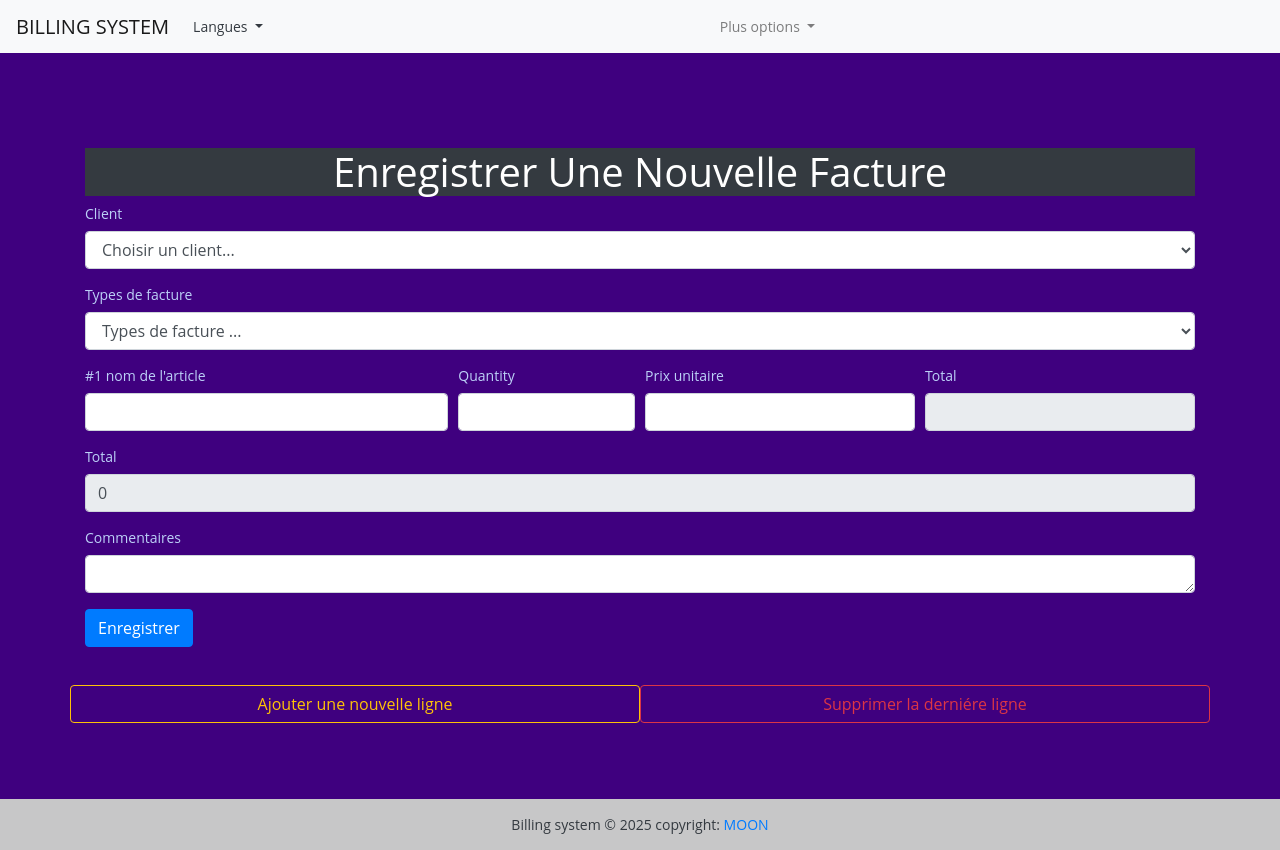
After one commit to malexmalemba/django_billing, a Django app: page /add-thefac in a window 1280 px wide. The commit adds this page. Run offline with Django 5.2, Linux system fonts and the light colour scheme.

Commit message:
feat: add_thefac

```diff
--- a/billing/models.py
+++ b/billing/models.py
@@ -81,7 +81,7 @@ class Thefac (models.Model):
         verbose_name_plural = "Thefacs"
 
     def __str__ (self):
-        return f"{self.client.Name}_{self.client_date_time}"
+        return f"{self.client.Name}_{self.thefac_date_time}"
 
 
     @property
@@ -97,7 +97,7 @@ class Article (models.Model):
     author :allmoongood2024@gmail.com
     """
 
-    client = models.ForeignKey (Client, on_delete=models.CASCADE)
+    thefac = models.ForeignKey (Client, on_delete=models.CASCADE)
 
     Name = models.CharField (max_length=32)
 
--- a/billing/urls.py
+++ b/billing/urls.py
@@ -4,5 +4,6 @@ from . import views
 
 urlpatterns = [
     path ('',views.HomeView.as_view(), name='home'),
-    path ('add-client',views.AddClientView.as_view(), name='add-client')
+    path ('add-client',views.AddClientView.as_view (), name='add-client'),
+    path ('add-thefac',views.AddThefacView.as_view (), name='add-thefac')
 ]
--- a/billing/views.py
+++ b/billing/views.py
@@ -4,7 +4,7 @@ from .models import*
 from django.contrib import messages
 # Create your views here.
 
-
+from django.db import transaction
 
 
 class HomeView (View):
@@ -40,15 +40,15 @@ class AddClientView (View):
 
 
         data = {
-            'name': request.POST.get ('name'),
-            'email': request.POST.get ('email'),
-            'telephone':request.POST.get ('telephone'),
+            'Name': request.POST.get ('name'),
+            'Email': request.POST.get ('email'),
+            'Telephone':request.POST.get ('telephone'),
             'Adresse': request.POST.get ('adresse'),
-            'sexe': request.POST.get ('sexe'),
+            'Sexe': request.POST.get ('sexe'),
             'Age':request.POST.get ('age'),
-            'ville': request.POST.get('ville'),
-            'vode_postal': request.POST.get ('code_postal'),
-            'eng_par':request.user
+            'Ville': request.POST.get('ville'),
+            'Code_postal': request.POST.get ('code_postal'),
+            'Eng_par':request.user
         }
 
         try:
@@ -65,3 +65,87 @@ class AddClientView (View):
             messages.error (request, f"Sorry our system is detecting the  following issues  {e}.")
 
         return render (request, self.templates_name)
+
+
+
+
+class AddThefacView (View):
+
+    """ add a new thefac view """
+
+    templates_name = 'add_thefac.html'
+
+    client = Client.objects.select_related('Eng_par').all()
+
+    context = {
+        'clients ': client
+    }
+
+
+    def get (self, request, *args, **kwargs):
+        return render (request, self.templates_name, self.context)
+
+    @transaction.atomic
+    def post (self, request, *args, **kwargs):
+
+        print (request.POST)
+
+        items = []
+
+        try:
+
+            client = request.POST.get ('client')
+
+            type = request.POST.get ('thefac_type')
+
+            articles = request.POST.getlist ('article')
+
+            qties = request.POST.getlist('qty')
+
+            units = request.POST.getlist('unit')
+
+            total_a = request.POST.getlist('total-a')
+
+            total = request.POST.get('total')
+
+            commentaires = request.POST.get ('commentaires')
+
+
+            thefac_object = {
+                'client_id': client,
+                'Eng_par'  :request.user,
+                'Total'   : total,
+                'Thefac_type': type,
+                'Commentaires':  commentaires
+            }
+
+
+            thefac = Thefac.objects.create(**thefac_object)
+
+            for index,  article in enumerate (articles):
+
+                data= Article(
+                    thefac_id = thefac.id,
+                    Name = article,
+                    Quantity=qties[index],
+                    Prix_unitaire=[index],
+                    Total=total_a[index],
+
+                )
+
+                items.append (data)
+
+            created = Article.objects.bulk_create (items)
+
+            if created:
+                messages.success (request, "Data saved successfully.")
+
+            else:
+
+                messages.error (request, "Sorry please try again the sent data is corrupt.")
+
+        except  Exception as e :
+
+            messages.error(request, f"Sorry the following error has occured {e}.")
+
+        return render (request, self.templates_name, self.context)
--- a/static/style.css
+++ b/static/style.css
@@ -1,11 +1,10 @@
+
 body{
-    background-color: blue;
-}body{
     margin: 0;
     padding: 0;
     font: 400 .875rem 'Open Sans', sans-serif;
     color: #bcd0f7;
-    background: #1A233A;
+    background: #3f007f;
     position: relative;
     height: 100%;
 }
@@ -31,7 +30,7 @@ body{
     margin: 1rem 0 0 0;
     padding: 1rem;
     line-height: 180%;
-    background: #1a233a;
+    background: #3f007f;
 }
 .thefac-container .thefac-details .thefac-num {
     text-align: right;
@@ -72,7 +71,7 @@ body{
     margin: 0 0 1rem 0;
     display: inline-block;
     padding: 1rem;
-    background: #1a233a;
+    background: #3f007f;
     -webkit-border-radius: 50px;
     -moz-border-radius: 50px;
     border-radius: 50px;
@@ -107,7 +106,7 @@ body{
     color: #ffffff;
 }
 .client-table > tbody tr:hover {
-    background: #172033;
+    background: #2f71c1;
 }
 .client-table > tbody tr:nth-of-type(even) {
     background-color: #1a243a;
--- /dev/null
+++ b/templates/add_thefac.html
@@ -0,0 +1,170 @@
+{% extends "base.html" %}
+
+{% block content %}
+
+
+<br><br><br><br>
+
+<h1 class="text-capitalize text-center mx-10 bg-dark text-white"> Enregistrer une nouvelle facture </h1>
+
+<form method="post">
+
+    {% csrf_token %}
+
+    <div class="form-row">
+        <div class="form-group col-md-12">
+            <label for="client">Client</label>
+            <select name="client" class="form-control" id="Client">
+                <option> Choisir un client... </option>
+                {% for client in clients %}
+                    <option value="{{client.id}}">{{forloop.counter}}-{{client.name}}</option>
+                {% endfor %}
+            </select>
+        </div>
+    </div>
+
+    <div class="form-row">
+        <div class="form-group col-md-12">
+            <label for="thefac"> Types de facture </label>
+            <select name="thefac_type" class="form-control" id="thefac">
+                <option>Types de facture ... </option>
+                <option value="R">RECU</option>
+                <option value="FI">FACTURE_INCERTAINE</option>
+                <option value="I">FACTURE</option>
+            </select>
+        </div>
+    </div>
+
+    <div id="wrapper">
+
+        <div class="form-row">
+            <div class="form-group col-md-4">
+                <label for="article-1">#1 nom de l'article </label>
+                <input required name="article" type="text" class="form-control" id="article-1">
+            </div>
+
+            <div class="form-group col-md-2">
+                <label for="qty-1"> Quantity </label>
+                <input required name="qty" type="number" min="1" step="0.1" class="form-control" id="qty-1">
+            </div>
+
+            <div class="form-group col-md-3">
+                <label for="unit-1"> Prix unitaire </label>
+                <input required name="unit" type="number" min="1" step="0.1" onchange="handleChangeSingleArticle(this.id)" class="form-control" id="unit-1">
+            </div>
+
+            <div class="form-group col-md-3">
+                <label for="total-a-1"> Total </label>
+                <input required name="total-a" type="number" min="1" step="0.1" readonly class="form-control"
+                    id="total-a-1">
+            </div>
+
+        </div>
+
+    </div>
+
+    <div class="form-row">
+        <div class="form-group col-md-12">
+            <label for="total"> Total </label>
+            <input value="0" type="number" step="0.1" name="total" readonly class="form-control" id="total">
+        </div>
+    </div>
+
+    <div class="form-row">
+        <div class="form-group col-md-12">
+            <label for="commentaires"> Commentaires </label>
+            <textarea class="form-control" name="commentaires" id="commentaires" cols="30" rows="1"></textarea>
+        </div>
+    </div>
+
+    <button type="submit" class="btn btn-primary">Enregistrer</button>
+
+</form>
+
+<br><br>
+
+<div class="row">
+
+
+    <button id="btn-add" class="btn btn-outline-warning w-50 col-md-6"> Ajouter une nouvelle ligne </buttn>
+    <button id="btn-remove" class="btn btn-outline-danger w-50 col-md-6"> Supprimer la derniére ligne </buttn>
+
+</div>
+
+<br><br><br><br>
+
+
+
+<script type="text/javascript">
+
+    // click to add new line item
+
+    $(document).on('click', '#btn-add', function(){
+
+        var number = $('#wrapper').children().length + 1;
+
+        let formAdd = `
+
+                        <div class="form-row">
+                                <div class="form-group col-md-4">
+                                    <label for="article-${number}">#${number} nom de l'article </label>
+                                    <input required name="article" type="text" class="form-control" id="article-${number}">
+                                </div>
+
+                                <div class="form-group col-md-2">
+                                    <label for="qty-${number}"> Quantity </label>
+                                    <input required name="qty" type="number" min="1" step="0.1"  class="form-control" id="qty-${number}">
+                                </div>
+
+                                <div class="form-group col-md-3">
+                                    <label for="unit-${number}"> Prix unitaire </label>
+                                    <input required name="unit" type="number" min="1" step="0.1" onchange="handleChangeSingleArticle(this.id)"   class="form-control" id="unit-${number}">
+                                </div>
+
+                                <div class="form-group col-md-3">
+                                    <label for="total-a-${number}"> Total </label>
+                                    <input required name="total-a" type="number" min="1" step="0.1"   readonly class="form-control"
+                                        id="total-a-${number}">
+                                </div>
+
+                        </div>
+                    `;
+
+
+        $("#wrapper:last").append(formAdd);
+    })
+
+
+    // Remove last item line
+
+    $(document).on('click', '#btn-remove', function(){
+        $("#wrapper").children().last().remove();
+    })
+
+    // compute defferent totals 12
+
+    function handleChangeSingleArticle(id){
+
+        console.log(id.toString().split('-'))
+        let articleId = id.split('-')[1];
+
+        let idQty = `#qty-${articleId}`;
+
+        let unitId = `#unit-${articleId}`;
+
+        let totalIdLine = `#total-a-${articleId}`;
+
+        let totalLine = parseFloat($(idQty).val()) * parseFloat($(unitId).val());
+
+        $(totalIdLine).val(totalLine);
+
+        $('#total').val(parseFloat($('#total').val()) + totalLine);
+
+    }
+
+// TODO This code is not completed you need to add a busness logic for changing in quantity and removving the last item line.
+
+</script>
+
+
+{% endblock content %}
--- a/templates/base.html
+++ b/templates/base.html
@@ -1,14 +1,22 @@
 <!DOCTYPE html>
 {% load static %}
 <html lang="fr">
+
 <head>
   <meta charset="UTF-8">
-    <meta http-equiv="X-UA-Compatible" content="IE-edge">
-    <meta name="vieport" content="width=device-width, initial-scale=1.0">
-    <! -- bootstrapp -- >
-    <link rel="stylesheet" href="https://cdn.jsdelivr.net/npm/bootstrap@4.0.0/dist/css/bootstrap.min.css" integrity="sha384-Gn5384xqQ1aoWXA+058RXPxPg6fy4IWvTNh0E263XmFcJlSAwiGgFAW/dAiS6JXm" crossorigin="anonymous">
+  <meta http-equiv="X-UA-Compatible" content="IE=edge">
+  <meta name="viewport" content="width=device-width, initial-scale=1.0">
+  <!-- bootstrap -->
+  <link rel="stylesheet" href="https://cdn.jsdelivr.net/npm/bootstrap@4.6.2/dist/css/bootstrap.min.css"
+    integrity="sha384-xOolHFLEh07PJGoPkLv1IbcEPTNtaed2xpHsD9ESMhqIYd0nLMwNLD69Npy4HI+N" crossorigin="anonymous">
+
   <link rel="stylesheet" href="{% static 'style.css' %}">
-    <title> Facture </title>
+
+  <!-- jquery -->
+
+  <script src="https://code.jquery.com/jquery-3.6.3.js" integrity="sha256-nQLuAZGRRcILA+6dMBOvcRh5Pe310sBpanc6+QBmyVM="
+    crossorigin="anonymous"></script>
+  <title>Facture</title>
 
 
 
@@ -16,61 +24,55 @@
 <body>
 
 
-
-
-
-
-
-
-</head>
-<body>
-    <! -- header -- >
+  <!-- header  -->
   <header>
     <nav class="navbar navbar-expand-lg navbar-light bg-light">
-            <a class="navbar-brand" href="#">BILLING SYSTEM</a>
-            <button class="navbar-toggler" type="button" data-toggle="collapse" data-target="#navbarSupportedContent" aria-controls="navbarSupportedContent" aria-expanded="false" aria-label="Toggle navigation">
+      <a class="navbar-brand" href="/">BILLING SYSTEM</a>
+      <button class="navbar-toggler" type="button" data-toggle="collapse" data-target="#navbarSupportedContent"
+        aria-controls="navbarSupportedContent" aria-expanded="false" aria-label="Toggle navigation">
         <span class="navbar-toggler-icon"></span>
       </button>
 
       <div class="collapse navbar-collapse" id="navbarSupportedContent">
         <ul class="navbar-nav mr-auto">
-              <li class="nav-item dropdown">
-                <a class="nav-link dropdown-toggle" href="#" id="navbarDropdown" role="button" data-toggle="dropdown" aria-haspopup="true" aria-expanded="false">
-                   Languages
 
+          <div class="nav-item dropdown">
+            <a class="nav-link text-dark dropdown-toggle" href="#" id="navbarDropdown" role="button"
+              data-toggle="dropdown" aria-haspopup="true" aria-expanded="false">
+              Langues
             </a>
             <div class="dropdown-menu">
-                  <a class="dropdown-item" href="#">English</a>
-                  <a class="dropdown-item" href="#">French</a>
-                  <a class="dropdown-item" href="#">Arab</a>
-                  <a class="dropdown-item" href="#">Portuguese</a>
-                  <a class="dropdown-item" href="#">Swahili</a>
-                  <div class="dropdown-divider"></div>
-                  <a class="dropdown-item" href="#">Statistic</a>
+              <a class="dropdown-item" href="#">ENGLISH</a>
+              <a class="dropdown-item" href="#">FRENCH</a>
+              <a class="dropdown-item" href="#">SWAHILI</a>
+              <a class="dropdown-item" href="#">ARAB</a>
+              <a class="dropdown-item" href="#">PORTUGUESE</a>
+
+
             </div>
-              </li>
-
+          </div>
 
         </ul>
 
+      </div>
 
       <div class="collapse navbar-collapse" id="navbarSupportedContent">
         <ul class="navbar-nav mr-auto">
+
           <li class="nav-item dropdown">
-              <a class="nav-link dropdown-toggle" href="#" id="navbarDropdown" role="button" data-toggle="dropdown" aria-haspopup="true" aria-expanded="false">
-                More options
-
+            <a class="nav-link dropdown-toggle" href="#" role="button" data-toggle="dropdown" aria-expanded="false">
+              Plus options
             </a>
             <div class="dropdown-menu">
-                <a class="dropdown-item" href="{% url 'add-client' %}">Add client</a>
-                <a class="dropdown-item" href="#">Add admin </a>
+              <a class="dropdown-item" href="{% url 'add-client' %}">Ajouter un client</a>
+              <a class="dropdown-item" href="{% url 'add-thefac' %}">Ajouter une facture</a>
+              <a class="dropdown-item" href="#">Ajouter un administrateur</a>
               <div class="dropdown-divider"></div>
-                <a class="dropdown-item" href="#">Statistic</a>
+              <a class="dropdown-item" href="#">Statistique</a>
             </div>
           </li>
 
         </ul>
-
 
       </div>
     </nav>
@@ -79,50 +81,55 @@
   <div class="container">
     <div class="wrapper">
       <br>
-          {% for messages in  messages %}
-          <div class="alert {{message.tags}} alert-dismissible " role="alert">
+      {% for message in messages %}
+      <div class="alert {{message.tags}} alert-dismissible" role="alert">
         <button type="button" class="close" data-dismiss="alert" aria-label="Close">
           <span aria-hidden="true">&times;</span>
         </button>
-            {{message|safe}}
+        {{ message|safe }}
       </div>
       {% endfor %}
     </div>
   </div>
 
+  <!-- end header  -->
 
+  <div class="container">
 
+    {% block content %}
 
-
-    <! -- end header -- >
-<div class="container">
-    {% block content %}
     {% endblock content %}
 
   </div>
 
 
-<! --footer -->
+  <!-- footer -->
 
-<footer class="bg-light text-center text-white">
+  <footer class="bg-light text-center text-dark">
 
-    <! --copyright -->
+    <!-- copyright -->
 
-    <div class="text-center p-3 " style="background-color: rgba( 0,0, 0,0.2);">
+    <div class="text-center p-3" style="background-color: rgba(0, 0, 0, 0.2);">
       Billing system © 2025 copyright:
-      <a href="https://Moon.com">MOON</a>
+      <a href="https://moon.com">MOON</a>
     </div>
 
-    <! --endcopyright -->
+    <!-- endcopyright -->
 
   </footer>
 
-<! -- end footer -->
+  <!-- end footer -->
 
 
-<script src="https://code.jquery.com/jquery-3.2.1.slim.min.js" integrity="sha384-KJ3o2DKtIkvYIK3UENzmM7KCkRr/rE9/Qpg6aAZGJwFDMVNA/GpGFF93hXpG5KkN" crossorigin="anonymous"></script>
-<script src="https://cdn.jsdelivr.net/npm/popper.js@1.12.9/dist/umd/popper.min.js" integrity="sha384-ApNbgh9B+Y1QKtv3Rn7W3mgPxhU9K/ScQsAP7hUibX39j7fakFPskvXusvfa0b4Q" crossorigin="anonymous"></script>
-<script src="https://cdn.jsdelivr.net/npm/bootstrap@4.0.0/dist/js/bootstrap.min.js" integrity="sha384-JZR6Spejh4U02d8jOt6vLEHfe/JQGiRRSQQxSfFWpi1MquVdAyjUar5+76PVCmYl" crossorigin="anonymous"></script>
 
-<body>
+
+  <script src="https://cdn.jsdelivr.net/npm/jquery@3.5.1/dist/jquery.slim.min.js"
+    integrity="sha384-DfXdz2htPH0lsSSs5nCTpuj/zy4C+OGpamoFVy38MVBnE+IbbVYUew+OrCXaRkfj"
+    crossorigin="anonymous"></script>
+  <script src="https://cdn.jsdelivr.net/npm/bootstrap@4.6.2/dist/js/bootstrap.bundle.min.js"
+    integrity="sha384-Fy6S3B9q64WdZWQUiU+q4/2Lc9npb8tCaSX9FK7E8HnRr0Jz8D6OP9dO5Vg3Q9ct"
+    crossorigin="anonymous"></script>
+
+</body>
+
 </html>
```
Also changed, not shown: templates/add_client.html (+14 -12 lines), templates/index.html (+5 -5 lines), billing/migrations/0002_alter_thefac_options_rename_client_article_thefac_and_more.py (added), db.sqlite3. Lines whose indentation alone changed are shown as unchanged.
